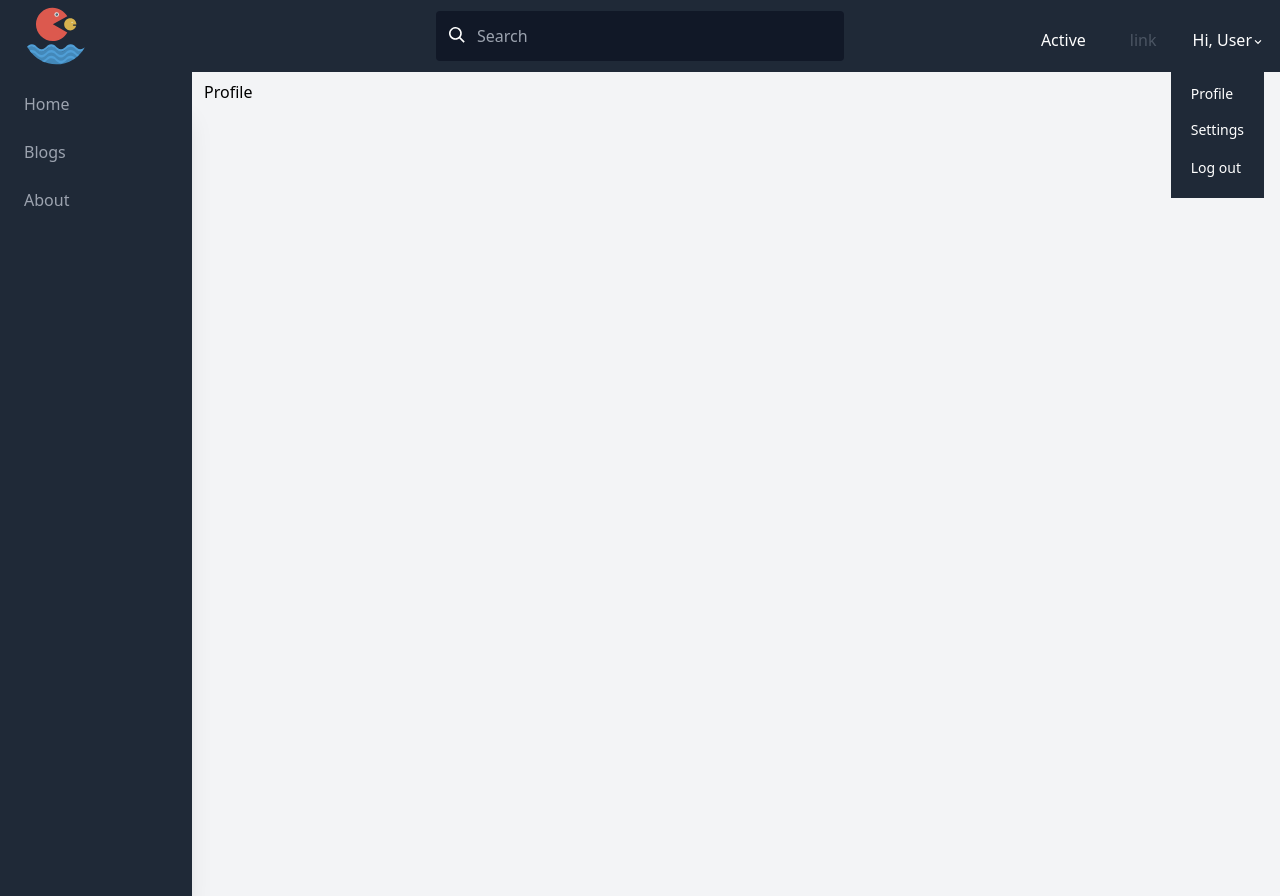
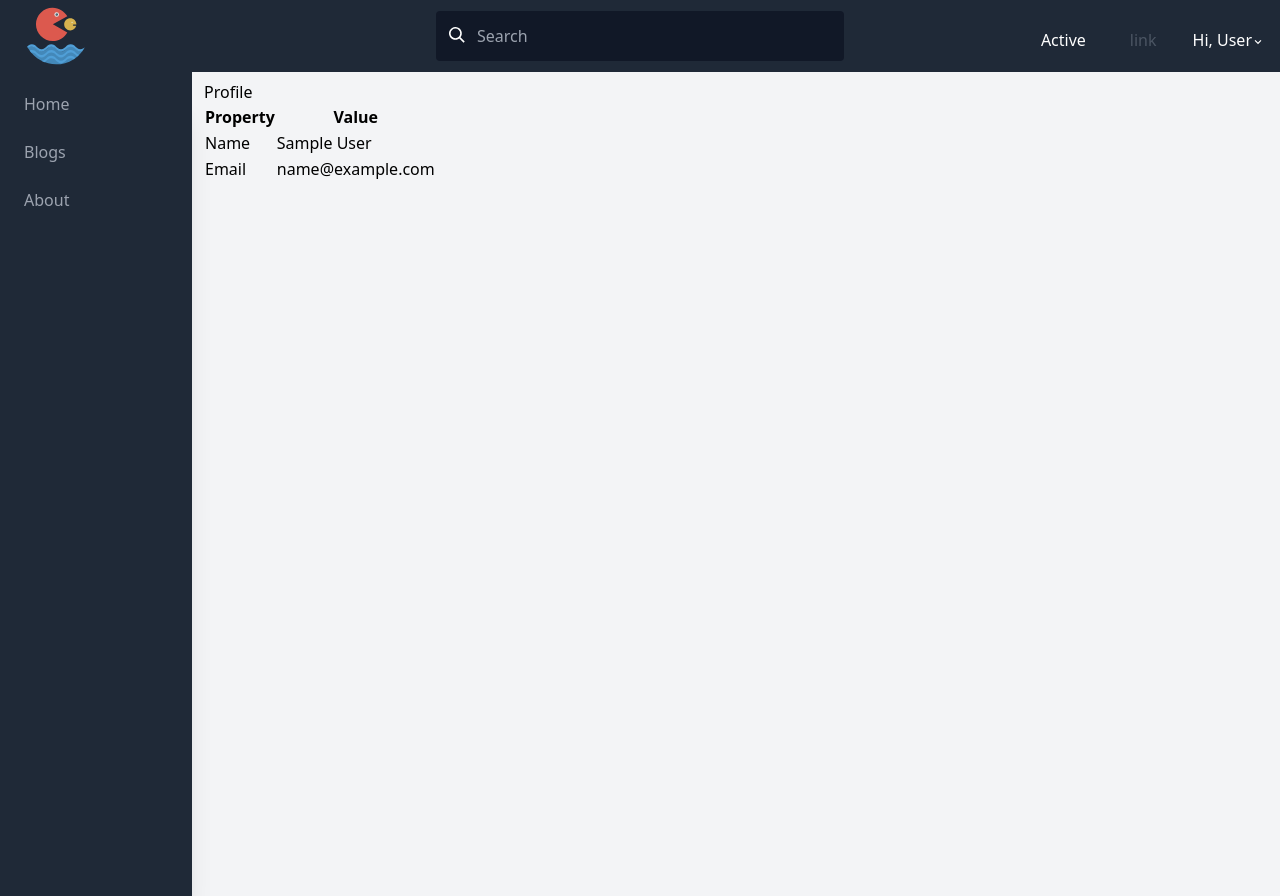
Before and after one commit to rogerwesterbo/gogogo, a React (Vite) app in the folder web/goweb/: page /profile in a window 1280 px wide. Built offline with nearby package versions, Linux system fonts and the light colour scheme; sample sign-in values are in the browser's storage.

Commit message:
Adding spinners Adding state for navbar menu

```diff
--- a/web/goweb/package.json
+++ b/web/goweb/package.json
@@ -13,10 +13,12 @@
   },
   "dependencies": {
     "axios": "^1.7.7",
+    "chart.js": "^4.4.4",
     "jwt-decode": "^4.0.0",
     "react": "^18.3.1",
     "react-dom": "^18.3.1",
     "react-router-dom": "^6.26.2",
+    "react-spinners": "^0.14.1",
     "uuid": "^10.0.0"
   },
   "devDependencies": {
--- a/web/goweb/src/modules/auth/components/Login.tsx
+++ b/web/goweb/src/modules/auth/components/Login.tsx
@@ -1,3 +1,4 @@
+import { PulseLoader } from 'react-spinners';
 import { v7 as uuidv7 } from 'uuid';
 
 function Login() {
@@ -5,6 +6,14 @@ function Login() {
 
   if (accessToken) {
     window.location.href = '/';
+    return (
+      <div
+        className="flex justify-center items-center
+       h-screen"
+      >
+        <PulseLoader color="green" />
+      </div>
+    );
   }
 
   function redirectToDex() {
--- a/web/goweb/src/modules/home/components/Navbar.tsx
+++ b/web/goweb/src/modules/home/components/Navbar.tsx
@@ -1,10 +1,17 @@
+import { useState } from 'react';
 import { Link } from 'react-router-dom';
 
 function NavBar() {
+  const [showMenu, setShowMenu] = useState(false);
   const divStyle = {
     top: '1rem',
     left: '0.8rem',
   };
+
+  const handleClick = () => {
+    setShowMenu(!showMenu);
+  };
+
   return (
     <nav className="bg-gray-800 pt-2 md:pt-1 pb-1 px-1 mt-0 h-auto fixed w-full z-20 top-0">
       <div className="flex flex-wrap items-center">
@@ -71,7 +78,7 @@ function NavBar() {
             </li>
             <li className="flex-1 md:flex-none md:mr-3">
               <div className="relative inline-block">
-                <button className="drop-button text-white focus:outline-none">
+                <button onClick={handleClick} className="drop-button text-white focus:outline-none">
                   <span className="pr-2">
                     <i className="em em-robot_face"></i>
                   </span>{' '}
@@ -80,18 +87,32 @@ function NavBar() {
                     <path d="M9.293 12.95l.707.707L15.657 8l-1.414-1.414L10 10.828 5.757 6.586 4.343 8z" />
                   </svg>
                 </button>
+                {showMenu && (
                   <div className="dropdownlist absolute bg-gray-800 text-white right-0 mt-3 p-3 overflow-auto z-30">
-                  <Link to={'/profile'} className="p-2 hover:bg-gray-800 text-white text-sm no-underline hover:no-underline block">
+                    <Link
+                      to={'/profile'}
+                      onClick={handleClick}
+                      className="p-2 hover:bg-gray-800 text-white text-sm no-underline hover:no-underline block"
+                    >
                       <i className="fa fa-user fa-fw"></i> Profile
                     </Link>
-                  <Link to={'/settings'} className="p-2 hover:bg-gray-800 text-white text-sm no-underline hover:no-underline block">
+                    <Link
+                      to={'/settings'}
+                      onClick={handleClick}
+                      className="p-2 hover:bg-gray-800 text-white text-sm no-underline hover:no-underline block"
+                    >
                       <i className="fa fa-cog fa-fw"></i> Settings
                     </Link>
                     <div className="border border-gray-800"></div>
-                  <Link to={'/logout'} className="p-2 hover:bg-gray-800 text-white text-sm no-underline hover:no-underline block">
+                    <Link
+                      to={'/logout'}
+                      onClick={handleClick}
+                      className="p-2 hover:bg-gray-800 text-white text-sm no-underline hover:no-underline block"
+                    >
                       <i className="fas fa-sign-out-alt fa-fw"></i> Log out
                     </Link>
                   </div>
+                )}
               </div>
             </li>
           </ul>
--- a/web/goweb/src/modules/profile/components/Profile.tsx
+++ b/web/goweb/src/modules/profile/components/Profile.tsx
@@ -1,7 +1,41 @@
+import { jwtDecode } from 'jwt-decode';
+import { User } from '../../core/components/models/user';
+
 function Profile() {
+  const token = localStorage.getItem('token');
+  if (!token) {
+    return <>Missing user token</>;
+  }
+  const decoded = jwtDecode(token);
+  if (!decoded) {
+    return <>Missing user token</>;
+  }
+
+  const user = decoded as User;
+
   return (
     <div>
       <h1>Profile</h1>
+      <div>
+        <table className="table-auto">
+          <thead>
+            <tr>
+              <th>Property</th>
+              <th>Value</th>
+            </tr>
+          </thead>
+          <tbody>
+            <tr>
+              <td>Name</td>
+              <td>{user?.name}</td>
+            </tr>
+            <tr>
+              <td>Email</td>
+              <td>{user?.email}</td>
+            </tr>
+          </tbody>
+        </table>
+      </div>
     </div>
   );
 }
--- a/web/goweb/vite.config.ts
+++ b/web/goweb/vite.config.ts
@@ -1,19 +1,23 @@
 import { defineConfig, loadEnv } from 'vite';
+import tailwindcss from 'tailwindcss';
 import react from '@vitejs/plugin-react-swc';
-const cherryPickedKeys = [
-  "API_BASE_URL",
-];
+const cherryPickedKeys = ['API_BASE_URL'];
 
 // https://vitejs.dev/config/
 export default defineConfig(({ mode }) => {
   const env = loadEnv(mode, process.cwd(), '');
   const processEnv: { [key: string]: string } = {};
-  cherryPickedKeys.forEach(key => processEnv[key] = env[key]);
+  cherryPickedKeys.forEach((key) => (processEnv[key] = env[key]));
 
   return {
     define: {
-      'process.env': processEnv
+      'process.env': processEnv,
+    },
+    css: {
+      postcss: {
+        plugins: [tailwindcss],
+      },
     },
     plugins: [react()],
-  }
-})
+  };
+});
```
Also changed, not shown: 1 other file (tests, documents, lock files or other folders). Lines whose indentation alone changed are shown as unchanged.
